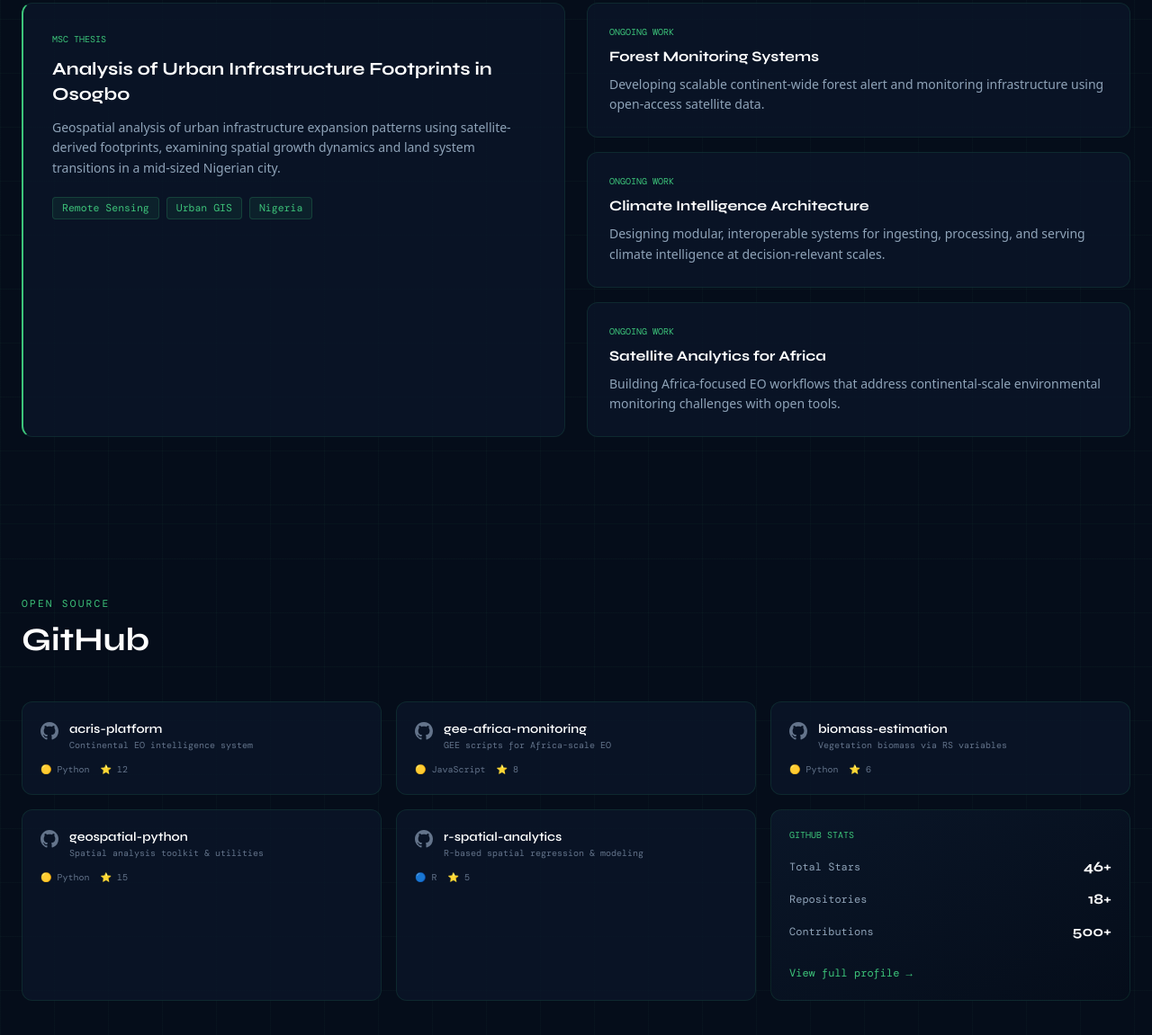
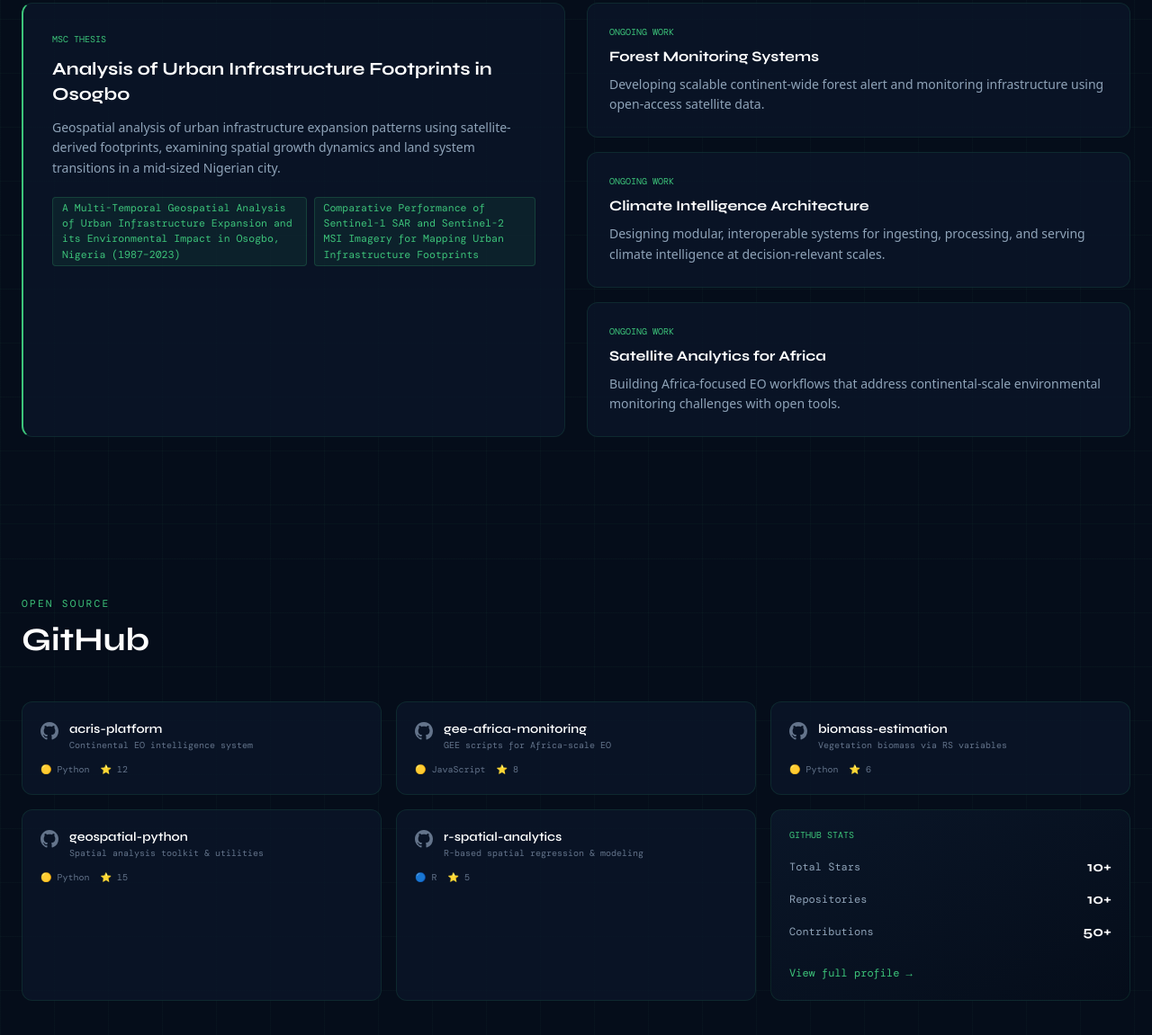
Before and after one commit to Daymz-boty/DaymzPortfolio, a plain HTML site: page index.html in a window 1280 px wide. Shown: the part 5979-7130 px from the top of the page at 90% size. Drawn offline with nearby package versions, Linux system fonts and the light colour scheme; a web font is replaced by a local one.

Commit message:
Update index.html

```diff
--- a/index.html
+++ b/index.html
@@ -880,9 +880,13 @@
         <h3 class="font-display font-bold text-xl text-white mb-3">Analysis of Urban Infrastructure Footprints in Osogbo</h3>
         <p class="text-slate-400 text-sm leading-relaxed mb-5">Geospatial analysis of urban infrastructure expansion patterns using satellite-derived footprints, examining spatial growth dynamics and land system transitions in a mid-sized Nigerian city.</p>
         <div class="flex gap-2">
-          <span class="tech-badge">Remote Sensing</span>
-          <span class="tech-badge">Urban GIS</span>
-          <span class="tech-badge">Nigeria</span>
+          <a href="https://gagdm.com/index.php/DOUJESASABA/article/view/594" target="_blank" class="tech-badge">
+  A Multi-Temporal Geospatial Analysis of Urban Infrastructure Expansion and its Environmental Impact in Osogbo, Nigeria (1987–2023)
+</a>
+
+<a href="https://doi.org/10.47514/kjg.2025.07.01.024" target="_blank" class="tech-badge">
+  Comparative Performance of Sentinel-1 SAR and Sentinel-2 MSI Imagery for Mapping Urban Infrastructure Footprints
+</a>
         </div>
       </div>
 
@@ -989,15 +993,15 @@
         <div class="space-y-3">
           <div class="flex justify-between items-center">
             <span class="font-mono text-xs text-slate-400">Total Stars</span>
-            <span class="font-display font-bold text-white">46+</span>
+            <span class="font-display font-bold text-white">10+</span>
           </div>
           <div class="flex justify-between items-center">
             <span class="font-mono text-xs text-slate-400">Repositories</span>
-            <span class="font-display font-bold text-white">18+</span>
+            <span class="font-display font-bold text-white">10+</span>
           </div>
           <div class="flex justify-between items-center">
             <span class="font-mono text-xs text-slate-400">Contributions</span>
-            <span class="font-display font-bold text-white">500+</span>
+            <span class="font-display font-bold text-white">50+</span>
           </div>
           <div class="pt-2">
             <a href="https://github.com/Daymz-boty" target="_blank" class="font-mono text-xs text-accent hover:text-forest-300 transition-colors">View full profile →</a>
@@ -1083,7 +1087,7 @@
       <h2 class="font-display font-bold text-3xl md:text-4xl text-white mb-4">Ready to collaborate?</h2>
       <p class="text-slate-400 mb-8 max-w-xl mx-auto">Download my full CV to see my complete experience, technical skills, and project history in detail.</p>
       <div class="flex flex-wrap gap-4 justify-center">
-        <a href="Ademola_Bakare_CV.pdf" download class="inline-flex items-center gap-3 px-8 py-4 bg-accent text-navy-950 font-display font-bold text-base rounded hover:bg-forest-300 transition-all hover:shadow-xl hover:shadow-accent/20 hover:-translate-y-1">
+        <a href="https://drive.google.com/file/d/1X0ZZxaR3o9J7AZd0IkZLx4LW8h_kiAGk/view?usp=sharing" download class="inline-flex items-center gap-3 px-8 py-4 bg-accent text-navy-950 font-display font-bold text-base rounded hover:bg-forest-300 transition-all hover:shadow-xl hover:shadow-accent/20 hover:-translate-y-1">
           <svg class="w-5 h-5" fill="none" stroke="currentColor" viewBox="0 0 24 24">
             <path stroke-linecap="round" stroke-linejoin="round" stroke-width="2" d="M4 16v1a3 3 0 003 3h10a3 3 0 003-3v-1m-4-4l-4 4m0 0l-4-4m4 4V4"/>
           </svg>
@@ -1322,7 +1326,7 @@
 
       <!-- PDF download -->
       <div class="border-t border-forest-600/20 pt-6">
-        <a href="ACRIS_Module2_CaseStudy.pdf" download class="inline-flex items-center gap-3 px-6 py-3 bg-accent text-navy-950 font-display font-bold text-sm rounded hover:bg-forest-300 transition-all hover:shadow-lg hover:shadow-accent/20">
+        <a href="https://drive.google.com/file/d/13pgLXaFDYXD1QJgnM8D1SMNVkNe2dRzO/view?usp=sharing" download class="inline-flex items-center gap-3 px-6 py-3 bg-accent text-navy-950 font-display font-bold text-sm rounded hover:bg-forest-300 transition-all hover:shadow-lg hover:shadow-accent/20">
           <svg class="w-4 h-4" fill="none" stroke="currentColor" viewBox="0 0 24 24">
             <path stroke-linecap="round" stroke-linejoin="round" stroke-width="2" d="M4 16v1a3 3 0 003 3h10a3 3 0 003-3v-1m-4-4l-4 4m0 0l-4-4m4 4V4"/>
           </svg>
```
